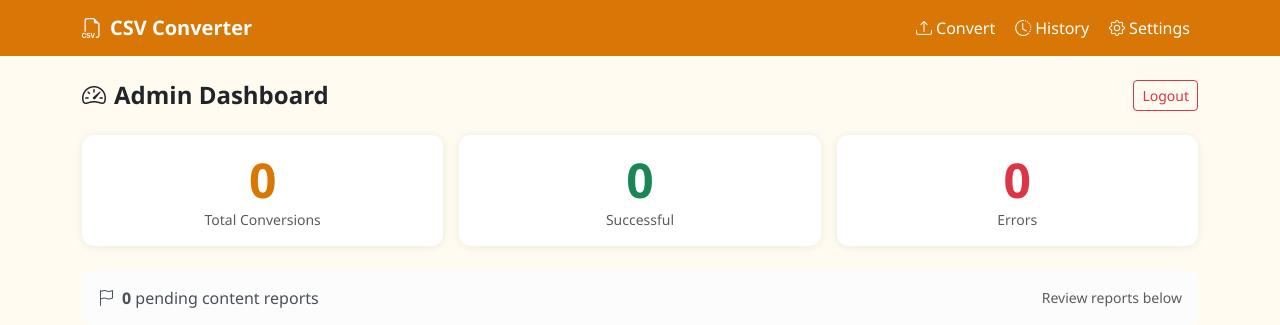
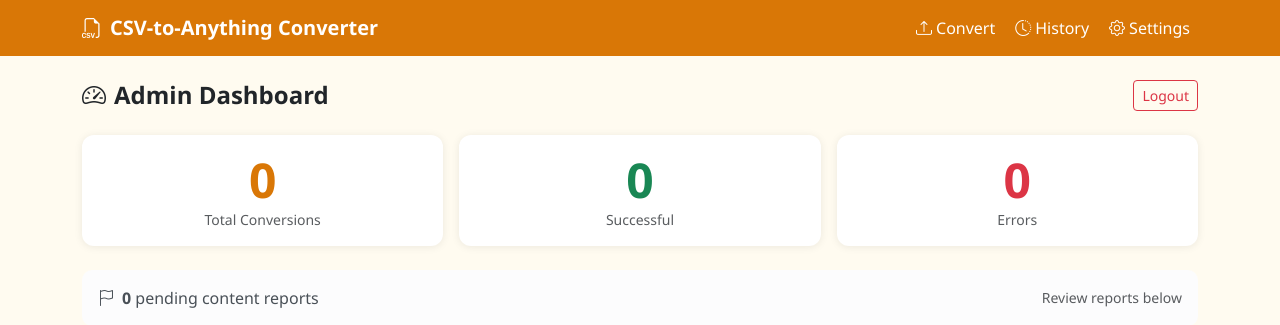
Before and after one commit to julisunkan/diginame3, a Flask app: page /otherapps/csvany/admin/dashboard in a window 1280 px wide. Shown: the top 325 px of the page. Run offline with Flask 3, Linux system fonts and the light colour scheme; a user stored in the database is signed in; data comes from the database, SQL or seed files in the repository; data that the repository does not hold is empty; some libraries are stand-ins or nearby versions.

Commit message:
Update navbar title to 'CSV-to-Anything Converter'

```diff
--- a/otherapps/csvany/templates/csvany/base.html
+++ b/otherapps/csvany/templates/csvany/base.html
@@ -32,7 +32,7 @@
 <nav class="navbar navbar-expand-lg">
   <div class="container">
     <a class="navbar-brand fw-bold" href="{{ url_for('csvany.index') }}">
-      <i class="bi bi-filetype-csv me-2"></i>CSV Converter
+      <i class="bi bi-filetype-csv me-2"></i>CSV-to-Anything Converter
     </a>
     <button class="navbar-toggler border-0" type="button" data-bs-toggle="collapse" data-bs-target="#nav">
       <span class="navbar-toggler-icon"></span>
```
